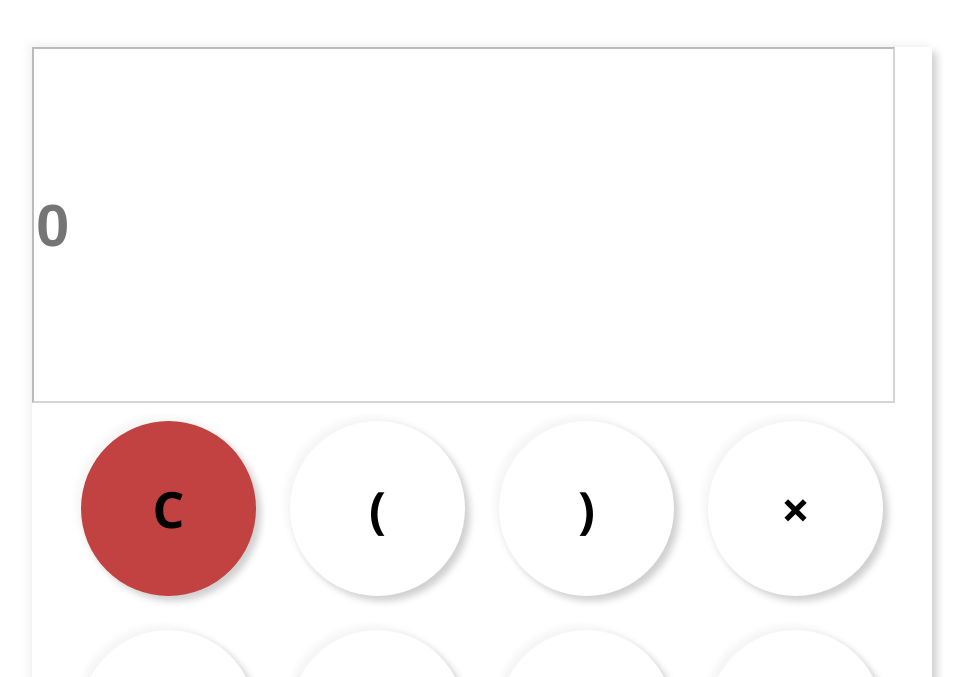
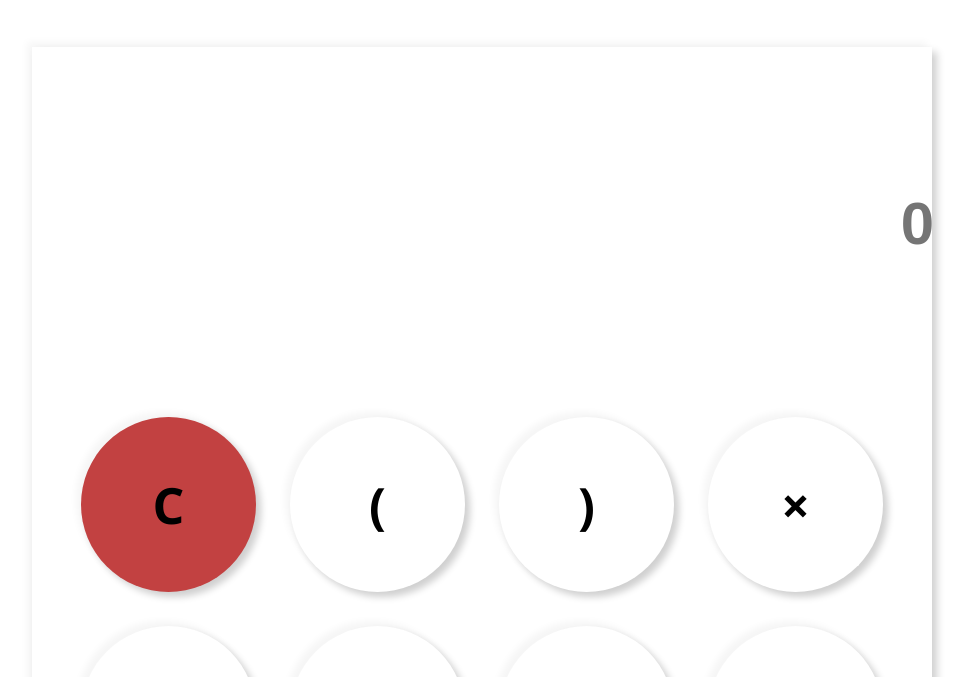
Before and after one commit to override-bot/miniCalc, a plain HTML site: page index.html in a window 1280 px wide. Shown: the part 61-738 px from the top of the page, without its empty margins (158-1129 px from the left). Drawn offline with Linux system fonts and the light colour scheme.

Commit message:
Update index.css

```diff
--- a/index.css
+++ b/index.css
@@ -10,13 +10,14 @@
 
 .textview {
     background-color: transparent;
-    width: 95%;
-
-
+    width: 900px;
+    border: none;
     height: 350px;
     font-size: 60px;
     font-weight: bolder;
     margin: 0 auto;
+    text-align: right;
+    position: relative;
 }
 
 .button {
```
